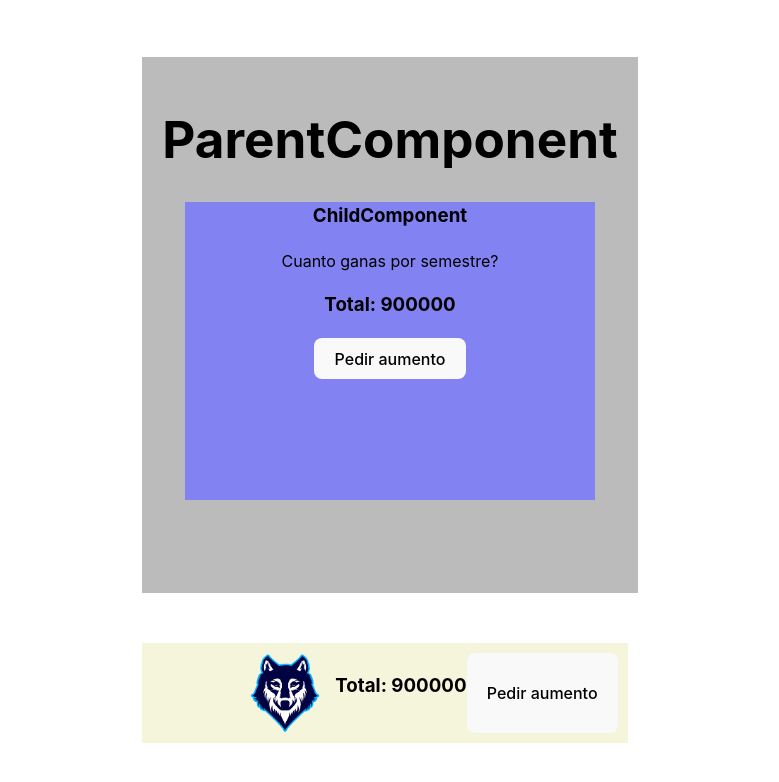
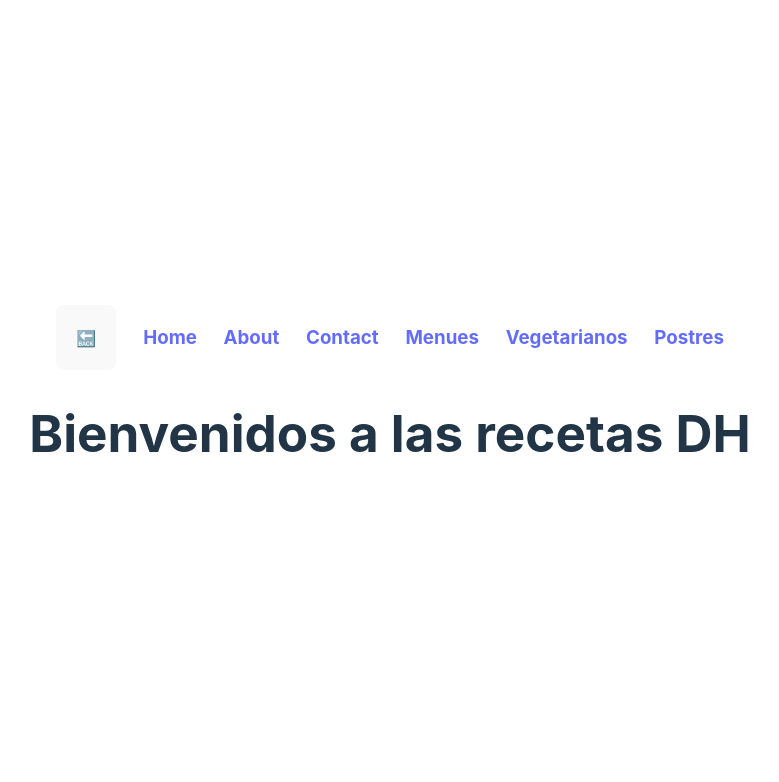
Before and after one commit to juliandevbra/food-project-c1, a React (Vite) app: page / in a window 1280 px wide. Shown: the top 782 px of the page, without its empty margins (250-1029 px from the left). Built offline with nearby package versions, Linux system fonts and the light colour scheme; no server answers.

Commit message:
Clase 19 - Contexto parte 2

```diff
--- a/src/App.jsx
+++ b/src/App.jsx
@@ -2,7 +2,7 @@ import { useEffect, useState } from 'react'
 import { Route, Routes } from 'react-router-dom'
 import './App.css'
 import Navbar from './Components/Navbar'
-import RecipeSelected from './Components/RecipeSelected'
+import RecipeSelected from './Pages/RecipeSelected'
 import About from './Pages/About'
 import Contact from './Pages/Contact'
 import Deserts from './Components/Deserts'
@@ -12,27 +12,12 @@ import NotFound from './Pages/NotFound'
 import Vegetarians from './Components/Vegetarians'
 import Veggies from './Components/Veggies'
 import { routes } from './routes'
-import ParentComponent from './Clase 19/ParentComponent'
-import LoboEstepario from './Clase 19/LoboEstepario'
 
 function App() {
 
-  // const [recipes, setRecipes] = useState([])
-  // const [recipeSel, setRecipeSel] = useState()
-  // const url = 'https://api.spoonacular.com/recipes/random?number=10&apiKey=68d481a0fbc340308fbf934f836ee8c6'
-  // // console.log(recipes)
-
-  // useEffect(() => {
-  //     fetch(url)
-  //     .then(res => res.json())
-  //     .then(data => setRecipes(data.recipes))
-  // }, [])
-
   return (
     <div className="App">
-        <ParentComponent />
-        <LoboEstepario />
-      {/* <Navbar/>
+      <Navbar/>
           <Routes>
             <Route path={routes.home} element={<Home/>}>
               <Route path='/vegetarians' element={<Vegetarians/>}>
@@ -42,10 +27,10 @@ function App() {
             </Route>
             <Route path={routes.contact} element={<Contact/>}/>
             <Route path={routes.about} element={<About/>}/>
-            <Route path={routes.menues} element={<Menues recipes={recipes}/>}/>
-            <Route path='/recipe/:id' element={<RecipeSelected recipes={recipes}/>}/>
+            <Route path={routes.menues} element={<Menues/>}/>
+            <Route path='/recipe/:id' element={<RecipeSelected />}/>
             <Route path='*' element={<NotFound/>}/>
-          </Routes> */}
+          </Routes>
     </div>
   )
 }
--- a/src/Pages/Home.jsx
+++ b/src/Pages/Home.jsx
@@ -1,7 +1,7 @@
 import React, { useEffect, useState } from 'react'
 import { Outlet } from 'react-router-dom'
 import Card from '../Components/Card'
-import RecipeSelected from '../Components/RecipeSelected'
+import RecipeSelected from './RecipeSelected'
 
 const Home = () => {
 
--- a/src/Pages/Menues.jsx
+++ b/src/Pages/Menues.jsx
@@ -1,9 +1,10 @@
 import React, { useEffect, useState } from 'react'
 import { Link } from 'react-router-dom'
 import Card from '../Components/Card'
+import { useRecipeStates } from '../RecipeContext'
 
-const Menues = ({recipes}) => {
-
+const Menues = () => {
+  const {recipes} = useRecipeStates()
   return (
     <div>
               {recipes.map(recipe => <Link to={'/recipe/' + recipe.id} key={recipe.id}><Card recipe={recipe}/></Link>)}
--- a/src/Components/RecipeSelected.jsx
+++ b/src/Pages/RecipeSelected.jsx
@@ -1,10 +1,11 @@
 import React from 'react'
 import { useParams } from 'react-router-dom'
+import { useRecipeStates } from '../RecipeContext'
 
-const RecipeSelected = ({recipes}) => {
+const RecipeSelected = () => {
 
   const params = useParams()
-  console.log(recipes)
+  const {recipes} = useRecipeStates()
 
   const recipeSel = recipes.find((recipe) => params.id == recipe.id)
   console.log(recipeSel)
--- /dev/null
+++ b/src/RecipeContext.jsx
@@ -0,0 +1,25 @@
+import {createContext, useContext, useEffect, useState} from 'react'
+
+const RecipeStates = createContext()
+
+const Context = ({children}) => {
+    const [recipes, setRecipes] = useState([])
+    const url = 'https://api.spoonacular.com/recipes/random?number=10&apiKey=68d481a0fbc340308fbf934f836ee8c6'
+
+    useEffect(() => {
+        console.log('Este useEffect ya se ejecutó')
+        fetch(url)
+        .then(res => res.json())
+        .then(data => setRecipes(data.recipes))
+    }, [])
+
+    return (
+        <RecipeStates.Provider value={{recipes}}>
+            {children}
+        </RecipeStates.Provider>
+    )
+}
+
+export default Context
+
+export const useRecipeStates = () => useContext(RecipeStates)
--- a/src/main.jsx
+++ b/src/main.jsx
@@ -2,7 +2,7 @@ import React from 'react'
 import ReactDOM from 'react-dom/client'
 import { BrowserRouter } from 'react-router-dom'
 import App from './App'
-import Context from './Clase 19/Context'
+import Context from './RecipeContext'
 import './index.css'
 
 ReactDOM.createRoot(document.getElementById('root')).render(
```
